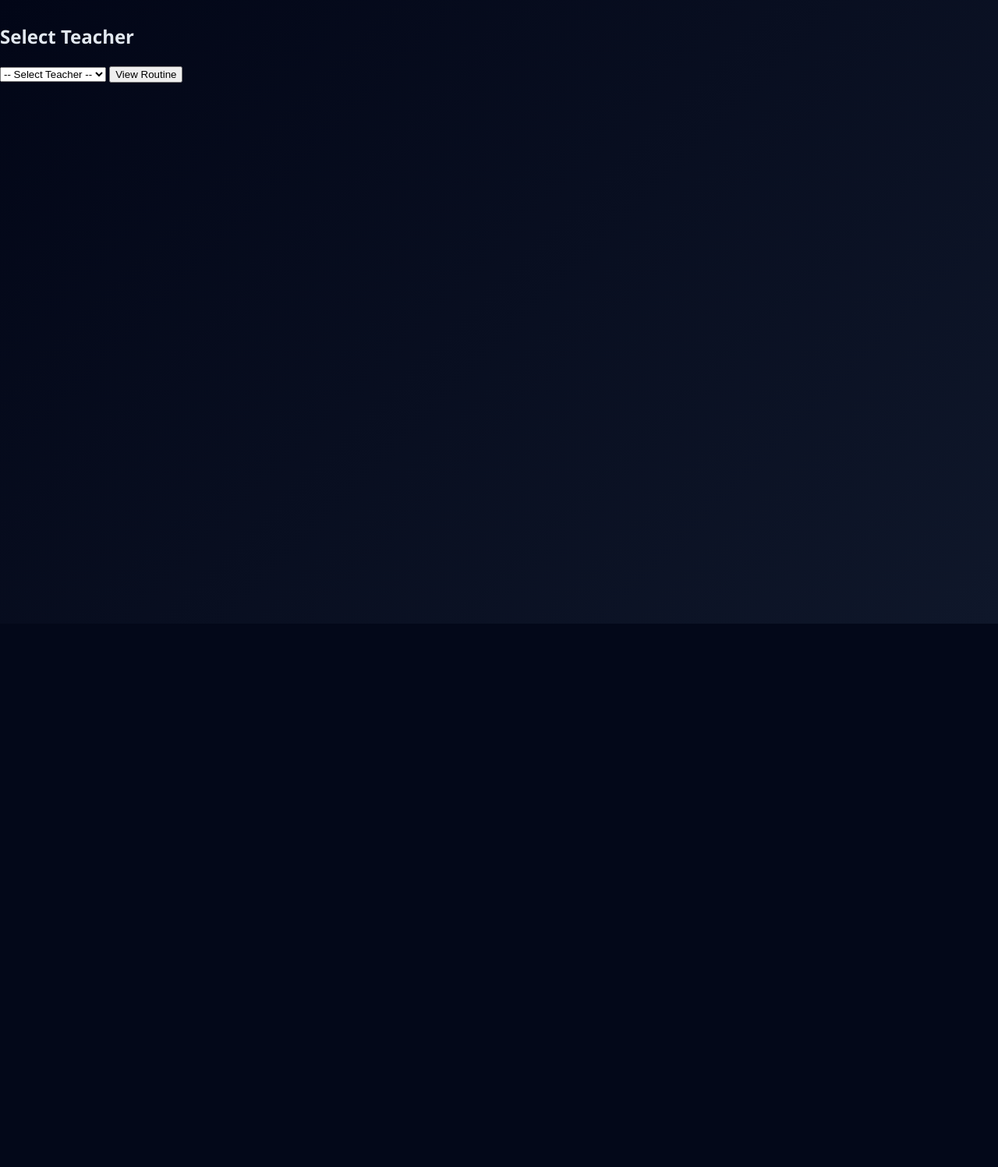
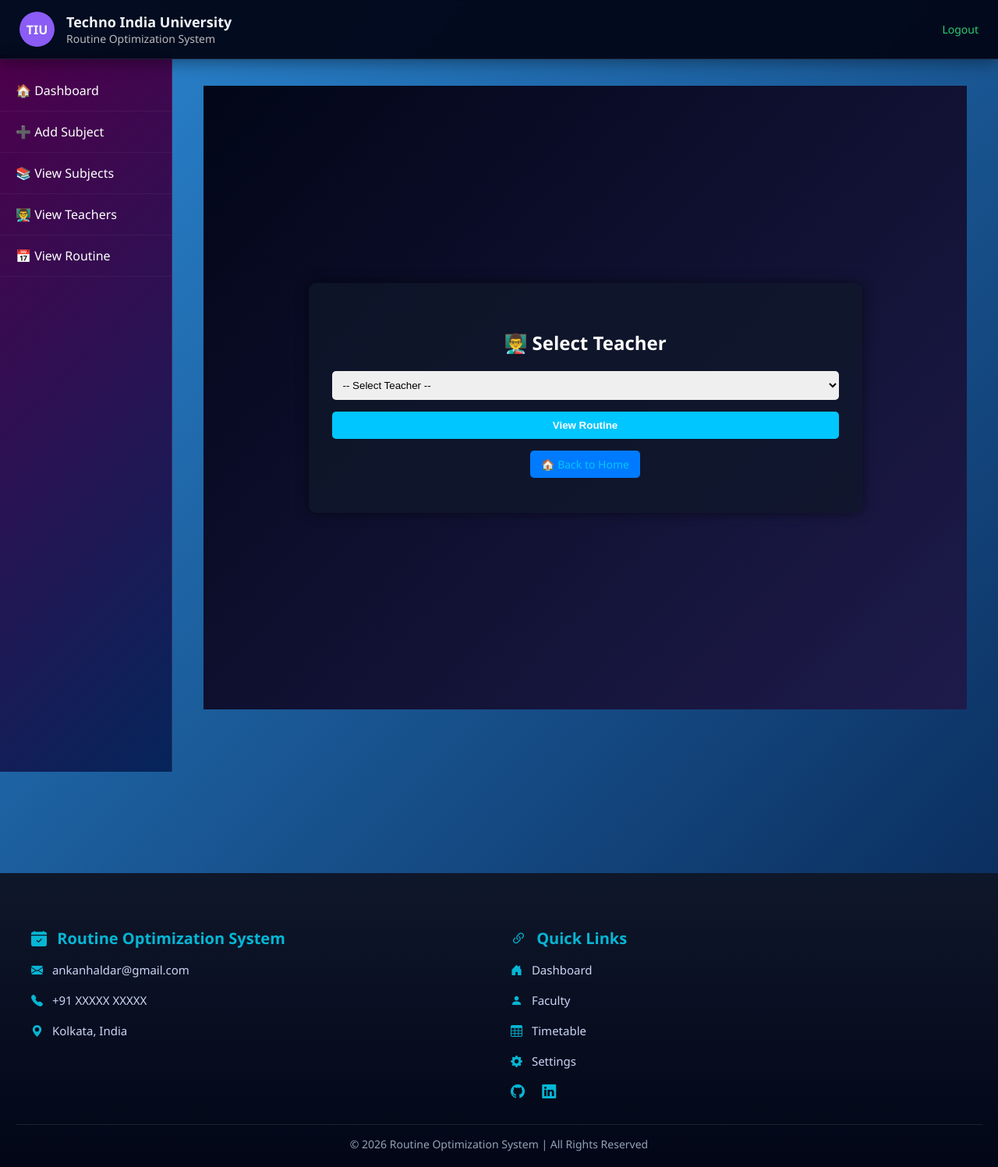
Before and after one commit to Ankan-Haldar/smart-routine-system, a Flask app: page /teachers in a window 1280 px wide. Shown: the whole page at 78% size. Before the commit the page ends 800 px from the top, so only its background shows below. Run offline with Flask 3, Linux system fonts and the light colour scheme.

Commit message:
Added teacher view page with search, filter, and workload UI

```diff
--- a/app/routes.py
+++ b/app/routes.py
@@ -270,3 +270,20 @@
         "teachers.html",
         teachers=teacher_list
     )
+@main.route("/view_teachers")
+def view_teachers():
+    from app.models import Subject
+
+    teachers = {}
+
+    for s in Subject.query.all():
+        if s.teacher:
+            teachers[s.teacher] = teachers.get(s.teacher, 0) + 1
+
+    total = len(teachers)
+
+    return render_template(
+        "view_teachers.html",
+        teachers=teachers,
+        total=total
+    )
--- a/app/static/style.css
+++ b/app/static/style.css
@@ -3,7 +3,7 @@
 body{
 margin:0;
 font-family:'Segoe UI', Tahoma, Geneva, Verdana, sans-serif;
-background: linear-gradient(135deg,#0f172a,#1e293b,#020617);
+background: linear-gradient(135deg,#2d63ba,#75a248,#993b3b);
 color:#e2e8f0;
 display:flex;
 flex-direction:column;
@@ -16,7 +16,9 @@
 margin-bottom:25px;
 font-size:15px;
 }
-
+* {
+    transition: all 0.3s ease-in-out;
+}
 
 /* ---------------- HEADER ---------------- */
 
@@ -40,7 +42,7 @@
 .logo{
 width:45px;
 height:45px;
-background:#e63946;
+background:#fc061a;
 border-radius:50%;
 display:flex;
 align-items:center;
@@ -119,7 +121,7 @@
 padding:14px 20px;
 background:none;
 border:none;
-color:#cfd8dc;
+color:#ffffff;
 text-align:left;
 font-size:15px;
 cursor:pointer;
@@ -169,6 +171,7 @@
 border:1px solid rgba(255,255,255,0.05);
 max-width:900px;
 margin:auto;
+
 }
 
 .header-card{
@@ -409,30 +412,117 @@
 
 /* ---------------- FOOTER ---------------- */
 
-.footer{
-background:#0f172a;
-color:#ddd;
-padding:40px 0 10px;
-margin-top:60px;
+.footer {
+  background: linear-gradient(135deg, #0f172a, #1e293b);
+  color: #e2e8f0;
+  padding: 50px 20px 20px;
+  margin-top: 60px;
+  font-family: 'Segoe UI', sans-serif;
 }
 
-.footer-container{
-display:flex;
-justify-content:space-between;
-padding:0 40px;
+/* Container */
+.footer-container {
+  display: flex;
+  justify-content: space-between;
+  gap: 30px;
+  flex-wrap: wrap; /* important for responsiveness */
+  max-width: 1200px;
+  margin: auto;
 }
 
+/* Sections */
 .footer-left,
-.footer-right{
-width:45%;
+.footer-right {
+  flex: 1;
+  min-width: 280px;
 }
 
-.footer-bottom{
-text-align:center;
-margin-top:20px;
-padding-top:10px;
-border-top:1px solid rgba(255,255,255,0.1);
-font-size:14px;
+/* Headings */
+.footer h3 {
+  color: #38bdf8;
+  margin-bottom: 15px;
+  font-size: 20px;
+}
+
+/* Text */
+.footer p {
+  line-height: 1.6;
+  font-size: 15px;
+  color: #cbd5f5;
+}
+
+/* Links */
+.footer a {
+  color: #cbd5f5;
+  text-decoration: none;
+  transition: all 0.3s ease;
+}
+
+.footer a:hover {
+  color: #38bdf8;
+  padding-left: 5px;
+}
+
+/* Social icons (optional if you add) */
+.footer .social-icons a {
+  display: inline-block;
+  margin-right: 10px;
+  font-size: 18px;
+  transition: transform 0.3s ease;
+}
+
+.footer .social-icons a:hover {
+  transform: scale(1.2);
+  color: #38bdf8;
+}
+
+/* Bottom */
+.footer-bottom {
+  text-align: center;
+  margin-top: 30px;
+  padding-top: 15px;
+  border-top: 1px solid rgba(255,255,255,0.1);
+  font-size: 14px;
+  color: #94a3b8;
+}
+
+.footer i {
+  margin-right: 8px;
+  color: #38bdf8;
+}
+
+/* Social icons better look */
+.social-icons {
+  margin-top: 15px;
+}
+
+.social-icons a {
+  display: inline-block;
+  margin-right: 12px;
+  font-size: 20px;
+  color: #e2e8f0;
+  transition: all 0.3s ease;
+}
+
+.social-icons a:hover {
+  color: #38bdf8;
+  transform: translateY(-3px) scale(1.1);
+}
+/* Responsive */
+@media (max-width: 768px) {
+  .footer-container {
+    flex-direction: column;
+    text-align: center;
+  }
+
+  .footer-left,
+  .footer-right {
+    width: 100%;
+  }
+
+  .footer a:hover {
+    padding-left: 0;
+  }
 }
 
 /* ---------- LOGIN WRAPPER ---------- */
@@ -556,49 +646,107 @@
 
 
 
-:root{
---bg-main:linear-gradient(135deg,#020617,#0f172a);
---text:#e2e8f0;
---card:rgba(255,255,255,0.05);
---sidebar-bg:linear-gradient(180deg,#020617,#0f172a);
---table-bg:white;
---slot-theory:#93c5fd;
---slot-lab:#c4b5fd;
---room-color:#4d023c;
-}
-body.light{
---bg-main:#f1f5f9;
---text:#020617;
---card:white;
---sidebar-bg:#e2e8f0;
---table-bg:white;
---slot-theory:#bfdbfe;
---slot-lab:#ddd6fe;
---room-color:#1e293b;
+/* ---------------- UPDATED COLOR VARIABLES ---------------- */
+:root {
+    /* Main Background: Deep Charcoal to Slate */
+    --bg-main: linear-gradient(135deg, #2b88d4, #06214d);
+    --text: #f1f5f9;
+    --card: rgba(12, 62, 70, 0.7);
+    --sidebar-bg: linear-gradient(135deg, #4e004c, #05255a);
+
+    /* UI Accents: Cyan & Violet */
+    --accent-primary: #06b6d4;
+    --accent-secondary: #8b5cf6;
+    --accent-hover: #22d3ee;
+
+    /* Table & Timetable */
+    --table-bg: #ffffff;
+    --slot-theory: #e0f2fe; /* Soft Sky Blue */
+    --slot-lab: #f5f3ff;    /* Soft Lavender */
+    --room-color: #4338ca;  /* Indigo text */
+
+    /* Logo / Special */
+    --logo-bg: #8b5cf6;
 }
 
-body{
-background:var(--bg-main);
-color:var(--text);
+/* ---------------- UPDATED SPECIFIC ELEMENTS ---------------- */
+
+body {
+    background: var(--bg-main);
+    color: var(--text);
 }
 
-.card{
-background:var(--card);
+/* Header & Sidebar */
+.header {
+    background: rgba(2, 6, 23, 0.95);
+    border-bottom: 1px solid rgba(255, 255, 255, 0.1);
 }
 
-.theme-toggle{
-padding:8px 14px;
-border-radius:8px;
-border:none;
-cursor:pointer;
-background:#3b82f6;
-color:white;
+.logo {
+    background: var(--logo-bg) !important;
 }
 
-.sidebar{
-background:var(--sidebar-bg);
+.sidebar {
+    background: var(--sidebar-bg);
+    border-right: 1px solid rgba(255, 255, 255, 0.1);
 }
 
+.sidebar a.active,
+.sidebar-link.active {
+    background: linear-gradient(90deg, var(--accent-secondary), var(--accent-primary)) !important;
+}
+
+/* Cards */
+.card, .dashboard-card {
+    background: var(--card) !important;
+    border: 1px solid rgba(255, 255, 255, 0.1) !important;
+}
+
+/* Buttons */
+.btn-main, .btn-login, .buttons a {
+    background: linear-gradient(135deg, var(--accent-primary), var(--accent-secondary)) !important;
+}
+
+.btn-main:hover, .btn-login:hover {
+    background: linear-gradient(135deg, var(--accent-hover), var(--accent-secondary)) !important;
+}
+
+.btn-secondary {
+    background: linear-gradient(135deg, #64748b, #475569) !important;
+}
+
+/* Timetable / Routine */
+.routine th {
+    background: linear-gradient(135deg, #334155, #0f172a) !important;
+}
+
+.slot.theory {
+    background: var(--slot-theory) !important;
+    border-left: 4px solid var(--accent-primary);
+}
+
+.slot.lab {
+    background: var(--slot-lab) !important;
+    border-left: 4px solid var(--accent-secondary);
+}
+
+/* Footer */
+.footer {
+    background: linear-gradient(180deg, #0f172a, #020617) !important;
+}
+
+.footer h3, .footer i {
+    color: var(--accent-primary) !important;
+}
+
+/* Auth Pages */
+.login-wrapper, .teacher-container {
+    background: linear-gradient(135deg, #020617, #1e1b4b) !important;
+}
+
+.login-card, .teacher-card {
+    background: rgba(15, 23, 42, 0.8) !important;
+}
 
 
 .back-btn {
@@ -614,3 +762,88 @@
 .back-btn:hover {
     background-color: #0056b3;
 }
+/* ===== Teacher Page UI ===== */
+.teacher-container {
+    height: 100vh;
+    display: flex;
+    justify-content: center;
+    align-items: center;
+    background: linear-gradient(135deg, #0a0f2c, #1a237e);
+}
+
+.teacher-card {
+    background: #11183f;
+    padding: 30px;
+    border-radius: 10px;
+    width: 650px;
+    text-align: center;
+    box-shadow: 0 0 15px rgba(0,0,0,0.5);
+}
+
+.teacher-card h2 {
+    margin-bottom: 20px;
+    color: #fff;
+}
+
+/* Dropdown */
+.teacher-card select {
+    width: 100%;
+    padding: 10px;
+    margin-bottom: 15px;
+    border-radius: 5px;
+    border: none;
+}
+
+/* Button */
+.teacher-card button {
+    width: 100%;
+    padding: 10px;
+    background: #00c6ff;
+    border: none;
+    border-radius: 5px;
+    color: #fff;
+    font-weight: bold;
+    cursor: pointer;
+}
+
+.teacher-card button:hover {
+    background: #0072ff;
+}
+
+/* Back button */
+.back-btn {
+    display: inline-block;
+    margin-top: 15px;
+    color: #00c6ff;
+    text-decoration: none;
+}
+
+
+
+@media (max-width: 768px) {
+
+    .layout {
+        flex-direction: column;
+    }
+
+    .sidebar {
+        width: 100%;
+        flex-direction: row;
+        overflow-x: auto;
+    }
+
+    .sidebar a {
+        flex: 1;
+        text-align: center;
+        border-right: 1px solid rgba(255,255,255,0.1);
+    }
+
+    .content {
+        padding: 20px;
+    }
+
+    .routine th, .routine td {
+        font-size: 12px;
+        padding: 6px;
+    }
+}
--- a/app/templates/base.html
+++ b/app/templates/base.html
@@ -4,7 +4,7 @@
 
 <title>Routine Optimization</title>
 <link rel="stylesheet" href="{{ url_for('static', filename='style.css') }}">
-
+<link href="https://cdn.jsdelivr.net/npm/bootstrap-icons@1.11.3/font/bootstrap-icons.css" rel="stylesheet">
 </head>
 
 <body>
@@ -29,7 +29,7 @@
 
     </div>
 
-    <button class="theme-toggle" onclick="toggleTheme()">🌙</button>
+    <!-- <button class="theme-toggle" onclick="toggleTheme()">🌙</button> -->
 
     <div class="user">
 
@@ -54,19 +54,21 @@
 
 <div class="sidebar">
 
-<a href="/admin">Dashboard</a>
+    <a href="/admin">🏠 Dashboard</a>
 
-<a href="/add_subject">Add Subject</a>
+    <a href="/add_subject">➕ Add Subject</a>
 
-<a href="/subjects">View Subjects</a>
+    <a href="/subjects">📚 View Subjects</a>
 
-<form method="POST" action="/generate">
+    <a href="/view_teachers">👨‍🏫 View Teachers</a>
+
+    <a href="/view">📅 View Routine</a>
+
+<!-- <form method="POST" action="/generate">
 <button type="submit" class="sidebar-link">
 Generate Routine
 </button>
-</form>
-
-<a href="/view">View Routine</a>
+</form> -->
 
 </div>
 <!-- TOGGLE SCRIPT (ADD HERE) -->
@@ -88,30 +90,37 @@
 
 <!-- FOOTER -->
 
-<footer class="footer">
-
+<div class="footer">
   <div class="footer-container">
 
     <div class="footer-left">
-<h3>Routine Optimization System</h3>
-<p>Automated timetable generation using Genetic Algorithm.</p>
+      <h3><i class="bi bi-calendar-check-fill"></i> Routine Optimization System</h3>
+      <p><i class="bi bi-envelope-fill"></i> ankanhaldar@gmail.com</p>
+      <p><i class="bi bi-telephone-fill"></i> +91 XXXXX XXXXX</p>
+      <p><i class="bi bi-geo-alt-fill"></i> Kolkata, India</p>
     </div>
 
     <div class="footer-right">
-<h3>Contact</h3>
-<p>Email: support@tiu.edu</p>
-<p>Phone: +91 XXXXX XXXXX</p>
-<p>Techno India University, West Bengal</p>
+      <h3><i class="bi bi-link-45deg"></i> Quick Links</h3>
+      <p><a href="admin_dashboard.html"><i class="bi bi-house-door-fill"></i> Dashboard</a></p>
+      <p><a href="#"><i class="bi bi-person-fill"></i> Faculty</a></p>
+      <p><a href="#"><i class="bi bi-table"></i> Timetable</a></p>
+      <p><a href="#"><i class="bi bi-gear-fill"></i> Settings</a></p>
+
+      <div class="social-icons">
+        <a href="#"><i class="bi bi-github"></i></a>
+        <a href="#"><i class="bi bi-linkedin"></i></a>
+      </div>
     </div>
 
   </div>
 
   <div class="footer-bottom">
-© 2026 Techno India University
+    © 2026 Routine Optimization System | All Rights Reserved
   </div>
+</div>
+<script src="{{ url_for('static', filename='theme.js') }}"></script>
 
-</footer>
-<script src="{{ url_for('static', filename='theme.js') }}"></script>
 </body>
 </body>
 </html>
--- a/app/templates/index.html
+++ b/app/templates/index.html
@@ -30,7 +30,6 @@
 
 </div>
 
-<a href="/teachers">View Teacher Routine</a>
 <!-- SECTION ROUTINE CARD -->
 <div class="card">
 
@@ -41,7 +40,7 @@
 </p>
 
 <div class="buttons">
-
+<a href="/teachers">View Teacher Routine</a>
 <a href="{{ url_for('main.view') }}">
 📊 All Sections
 </a>
--- a/app/templates/teachers.html
+++ b/app/templates/teachers.html
@@ -1,13 +1,13 @@
-<!DOCTYPE html>
-<html>
-<head>
-<title>Select Teacher</title>
-<link rel="stylesheet" href="{{ url_for('static', filename='style.css') }}">
-</head>
+{% extends "base.html" %}
 
-<body>
+{% block title %}Select Teacher{% endblock %}
 
-<h2>Select Teacher</h2>
+{% block content %}
+
+<div class="teacher-container">
+
+    <div class="teacher-card">
+        <h2>👨‍🏫 Select Teacher</h2>
 
         <form action="/teacher" method="get">
 
@@ -24,5 +24,10 @@
 
         </form>
 
-</body>
-</html>
+        <a href="/" class="back-btn">🏠 Back to Home</a>
+
+    </div>
+
+</div>
+
+{% endblock %}
```
Also changed, not shown: app/static/teacher_view_style.css (added, +69 -0 lines), app/templates/teacher_timetable.html (+7 -9 lines), app/templates/view_teachers.html (added, +69 -0 lines). Lines whose indentation alone changed are shown as unchanged.
